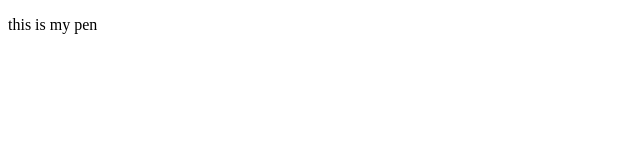
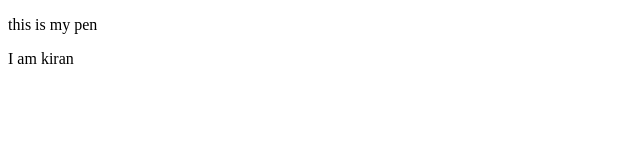
Before and after one commit to kirankar123/project3, a plain HTML site: page index.html in a window 1280 px wide. Shown: the full height of the page, 0-640 px from the left. Drawn offline with Linux system fonts and the light colour scheme.

Commit message:
add my name

```diff
--- a/index.html
+++ b/index.html
@@ -7,5 +7,6 @@
 </head>
 <body>
   <p>this is my pen</p>
+  <p>I am kiran</p>
 </body>
 </html>
```
